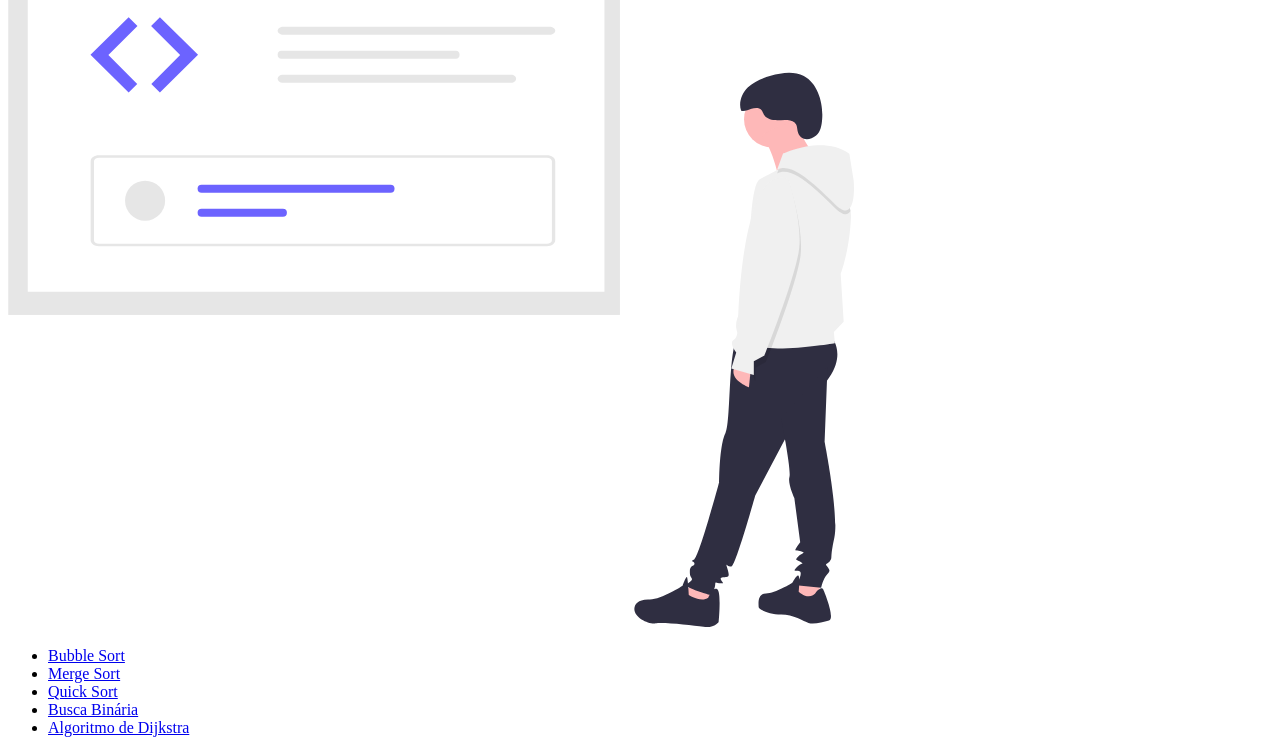
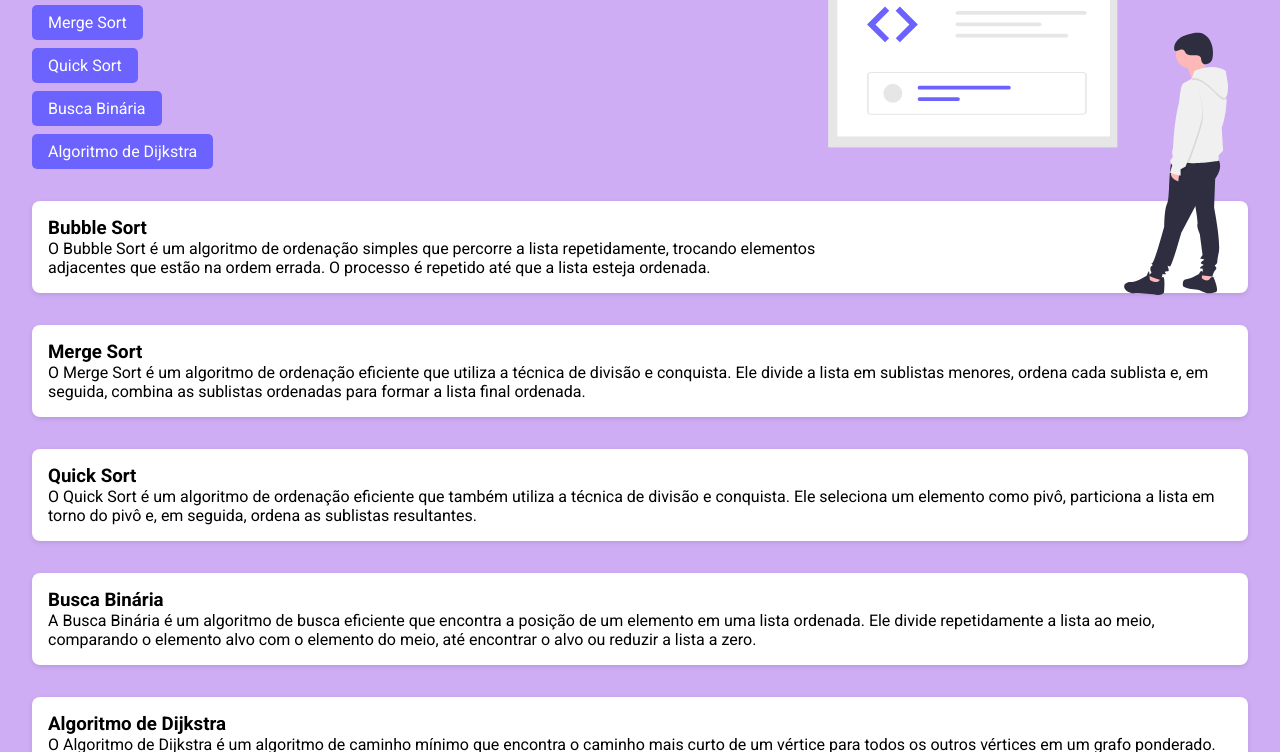
Before and after one commit to isabellelays/projetoFront, a plain HTML site: page homeindex.html in a window 1280 px wide. Shown: the part 321-1073 px from the top of the page. Drawn offline with Linux system fonts and the light colour scheme; the site is published under a folder, as on GitHub Pages, so addresses that start at the root find nothing.

Commit message:
Update homeindex.html

```diff
--- a/homeindex.html
+++ b/homeindex.html
@@ -6,7 +6,7 @@
   <meta name="viewport" content="width=device-width, initial-scale=1.0">
   <meta name="description" content="Uma plataforma para você aprender algoritmos de um jeito fácil!">
   <title>EducationHUB - Aprenda Algoritmos</title>
-  <link rel="stylesheet" type="text/css" href="/css/home.css">
+  <link rel="stylesheet" type="text/css" href="css/home.css">
 </head>
 
 <body>
```
